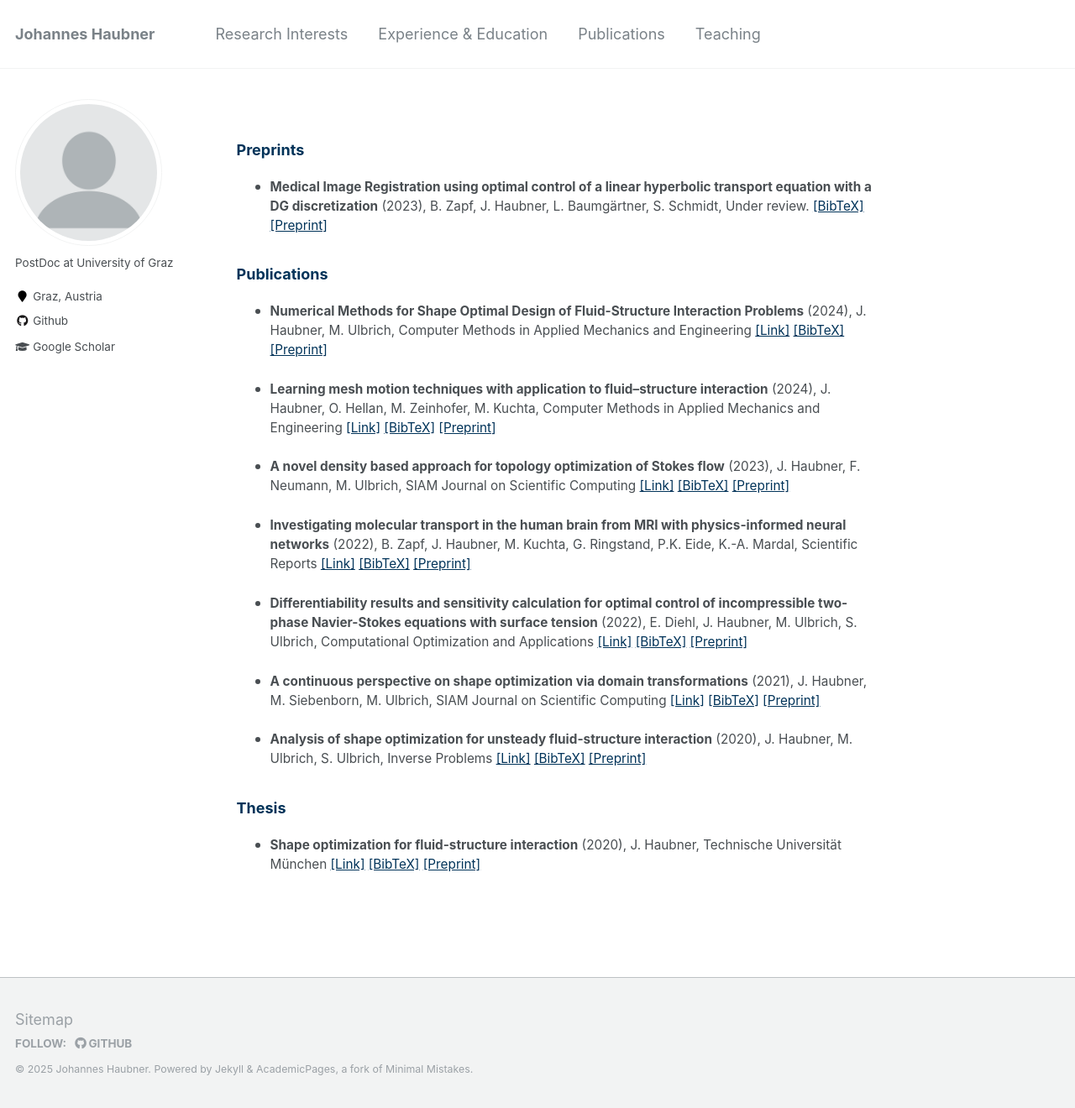
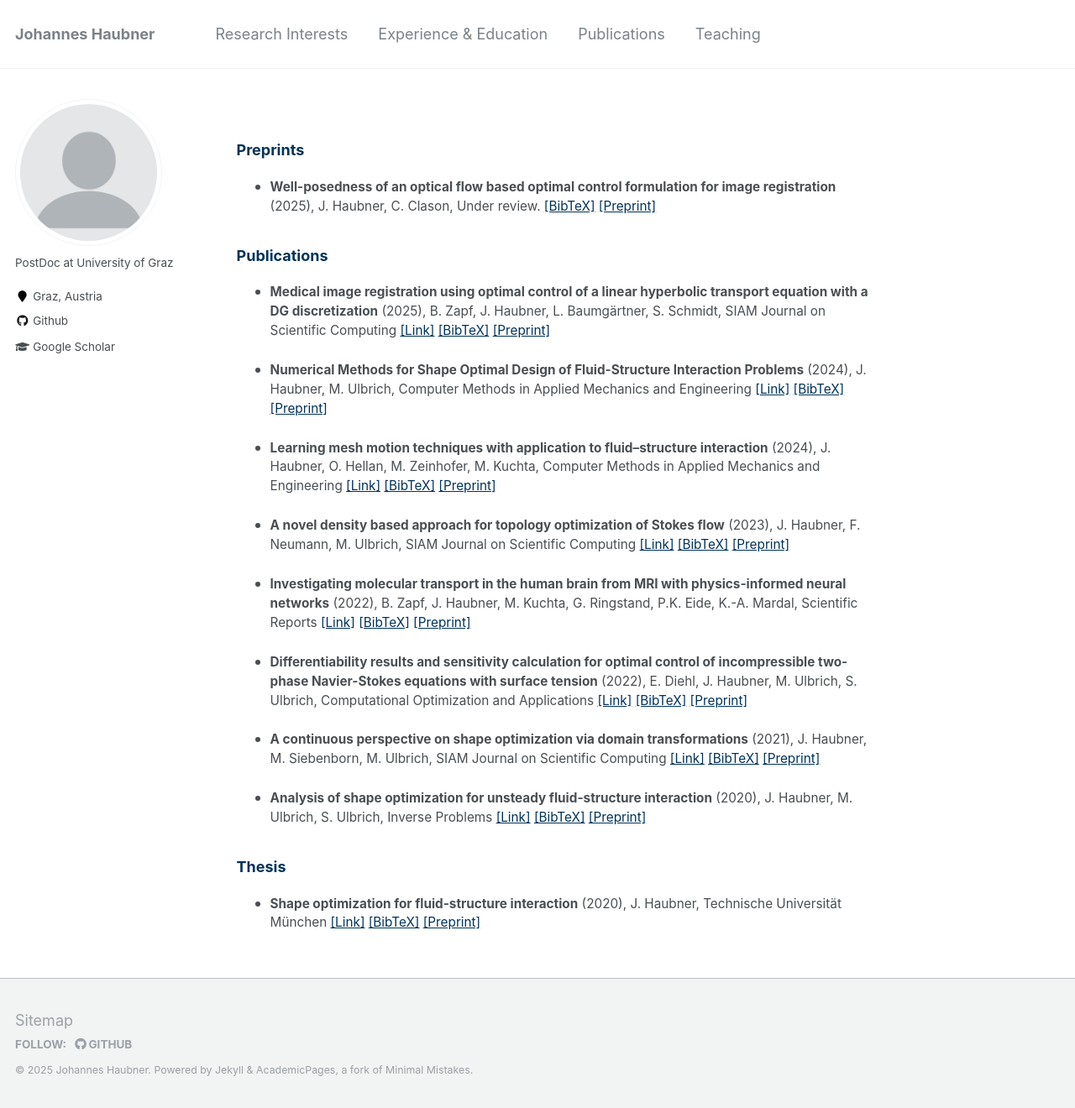
Before and after one commit to JohannesHaubner/johanneshaubner.github.io, a Jekyll site: the page built from _pages/publications.md, in a window 1280 px wide and 1320 px high. Shown: the whole window at 84% size. Built offline with Jekyll 4.4.1, drawn with Linux system fonts in a browser that asks for light colours; part of the change alters nothing that is shown.

Commit message:
Update publication_list

```diff
--- a/_data/publication_list.yml
+++ b/_data/publication_list.yml
@@ -1,3 +1,51 @@
+- title: "Well-posedness of an optical flow based optimal control formulation for image registration"
+  year: 2025
+  type: preprint
+  label: mapMRI25
+  image:
+  description:
+  authors: J. Haubner, C. Clason
+  link_pre:
+    url: https://arxiv.org/abs/2507.10188
+    display: 2507.10188 (2025)
+  link_main:
+    url:
+    display: Under review.
+  bibtex: |
+    @misc{2507.10188,
+      Author = {Johannes Haubner and Christian Clason},
+      Title = {Well-posedness of an optical flow based optimal control formulation for image registration},
+      Year = {2025},
+      Eprint = {arXiv:2507.10188},
+      }
+
+- title: "Medical image registration using optimal control of a linear hyperbolic transport equation with a DG discretization"
+  year: 2025
+  type: journal
+  label: mapMRI23
+  image:
+  description:
+  authors: B. Zapf, J. Haubner, L. Baumgärtner, S. Schmidt
+  link_pre:
+    url: https://arxiv.org/abs/2305.03020
+    display: 2305.03020 (2023)
+  link_main:
+    url: https://epubs.siam.org/doi/abs/10.1137/23M1570727
+    display: SIAM Journal on Scientific Computing
+  bibtex: |
+    @article{doi:10.1137/23M1570727,
+      author = {Zapf, Bastian and Haubner, Johannes and Baumg\"{a}rtner, Lukas and Schmidt, Stephan},
+      title = {Medical Image Registration Using Optimal Control of a Linear Hyperbolic Transport Equation with a DG Discretization},
+      journal = {SIAM Journal on Scientific Computing},
+      volume = {47},
+      number = {2},
+      pages = {B253-B279},
+      year = {2025},
+      doi = {10.1137/23M1570727},
+      URL = {https://doi.org/10.1137/23M1570727},
+      eprint = {https://doi.org/10.1137/23M1570727},
+      }
+
 - title: "Numerical Methods for Shape Optimal Design of Fluid-Structure Interaction Problems"
   year: 2024
   type: journal
@@ -25,27 +73,6 @@
       keywords = {Fluid–structure interaction, Shape optimization, Method of mappings, Navier–Stokes equations, Saint Venant–Kirchhoff type material, FSI2 benchmark},
       abstract = {We consider the method of mappings for performing shape optimization for unsteady fluid–structure interaction (FSI) problems. In this work, we focus on the numerical implementation. We model the optimization problem such that it takes several theoretical results into account, such as regularity requirements on the transformations and a differential geometrical point of view on the manifold of shapes. Moreover, we discretize the problem such that we can compute exact discrete gradients. This allows for the use of general purpose optimization solvers. We focus on problems derived from an FSI benchmark to validate our numerical implementation. The method is used to optimize parts of the outer boundary and the interface. The numerical simulations build on FEniCS, dolfin-adjoint and IPOPT. Moreover, as an additional theoretical result, we show that for a linear special case the adjoint attains the same structure as the forward problem but reverses the temporal flow of information.}
       }
-
-- title: "Medical Image Registration using optimal control of a linear hyperbolic transport equation with a DG discretization"
-  year: 2023
-  type: preprint
-  label: mapMRI23
-  image:
-  description:
-  authors: B. Zapf, J. Haubner, L. Baumgärtner, S. Schmidt
-  link_pre:
-    url: https://arxiv.org/abs/2305.03020
-    display: 2305.03020 (2023)
-  link_main:
-    url:
-    display: Under review.
-  bibtex: |
-    @misc{2305.03020,
-    Author = {Bastian Zapf and Johannes Haubner and Lukas Baumgärtner and Stephan Schmidt},
-    Title = {Medical Image Registration using optimal control of a linear hyperbolic transport equation with a DG discretization},
-    Year = {2023},
-    Eprint = {arXiv:2305.03020},
-    }
 
 - title: "Learning mesh motion techniques with application to fluid–structure interaction"
   year: 2024
```
